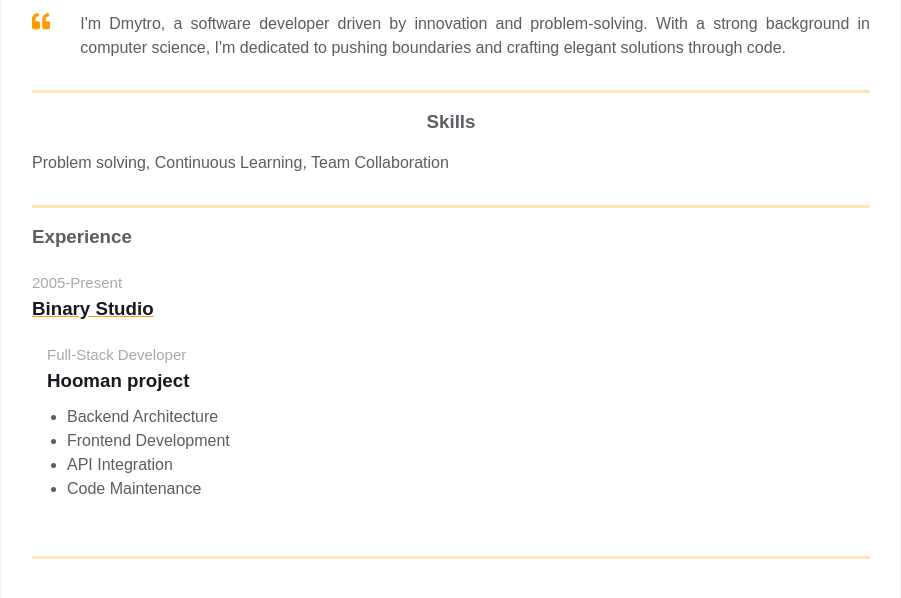
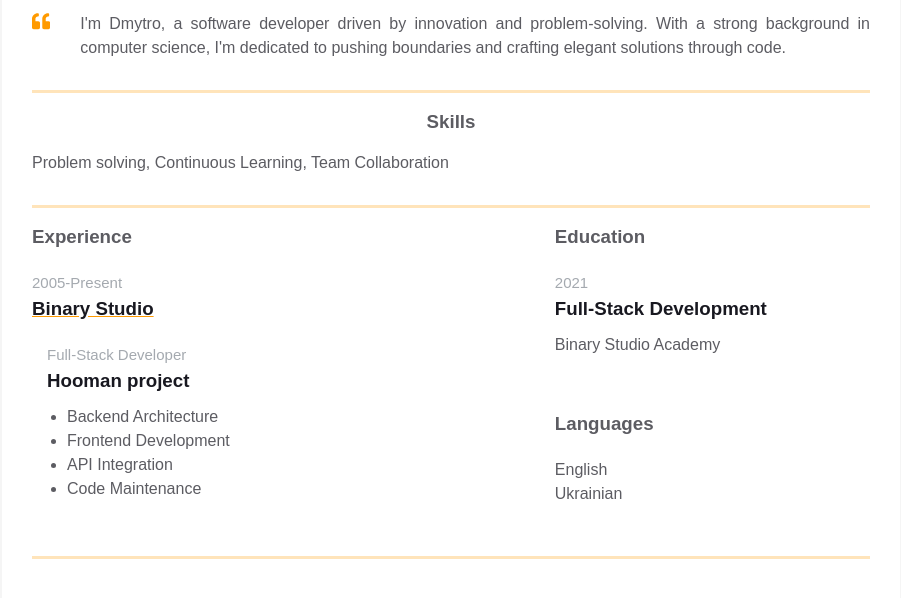
Before and after one commit to dmitrysdevfs/homepage, a plain HTML site: page index.html in a window 1280 px wide. Shown: the part 338-936 px from the top of the page, without its empty margins (189-1090 px from the left). Drawn offline with Linux system fonts and the light colour scheme.

Commit message:
Add additional information

```diff
--- a/index.html
+++ b/index.html
@@ -111,7 +111,30 @@
               </div>
             </div>
 
-            <div class="additional-info fv"></div>
+            <div class="additional-info fv">
+              <div class="additional-info fv">
+                <div class="additional-info__education">
+                  <h3 class="additional-info__education-header">Education</h3>
+                  <div class="additional-info__education-university">
+                    <span class="additional-info__education-university-durability">2021</span>
+                    <h3 class="additional-info__education-university-speciality">
+                      Full-Stack Development
+                    </h3>
+                    <p class="additional-info__education-university-name">
+                      Binary Studio Academy
+                    </p>
+                  </div>
+                </div>
+
+                <div class="additional-info__languages">
+                  <h3 class="additional-info__languages-header">Languages</h3>
+                  <p class="additional-info__languages-item">English</p>
+                  <p class="additional-info__languages-item">
+                    Ukrainian
+                  </p>
+                </div>
+              </div>
+            </div>
           </div>
         </div>
       </div>
```
